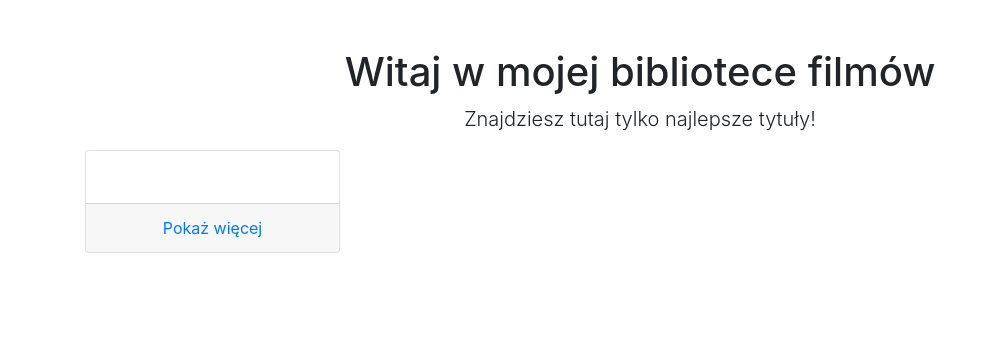
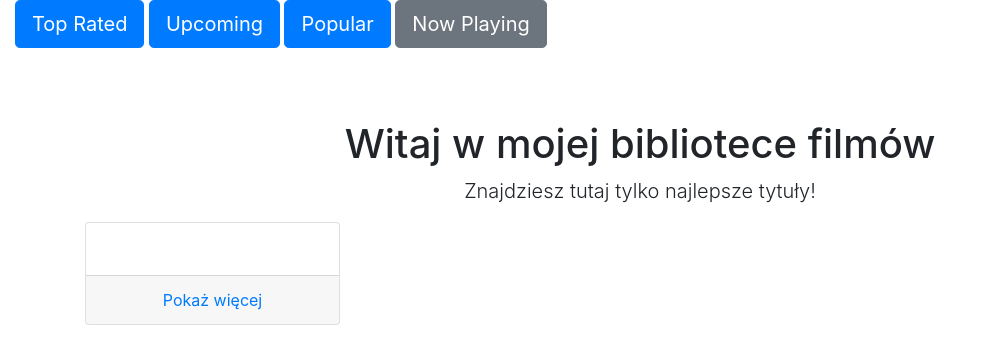
Before and after one commit to gwiktor/movies_catalogue, a Python web app: template templates/homepage.html in a window 1280 px wide. Shown: the part 56-420 px from the top of the page, without its empty margins (0-982 px from the left). Run offline with Jinja, Linux system fonts and the light colour scheme; the template is opened without the code that fills it: most values are stand-ins (such as "Sample title", 1, 10 or a date in 2020); some libraries are stand-ins or nearby versions.

Commit message:
Modify code

```diff
--- a/templates/index.html
+++ b/templates/index.html
@@ -42,6 +42,12 @@
   </nav>
 
   <!-- Page Content -->
+<div class="col-lg-12 mb-4">
+    <a href="{{ url_for('homepage', list_type="top_rated") }}" class="btn btn-lg btn-primary" role="button" aria-pressed="true">Top Rated</a>
+    <a href="{{ url_for('homepage', list_type="upcoming") }}" class="btn btn-lg btn-primary" role="button" aria-pressed="true">Upcoming</a>
+    <a href="{{ url_for('homepage', list_type="popular") }}" class="btn btn-lg btn-primary" role="button" aria-pressed="true">Popular</a>
+    <a href="{{ url_for('homepage', list_type="now_playing") }}" class="btn btn-secondary btn-lg" role="button" aria-pressed="true">Now Playing</a>
+</div>
 <div class="container">
     {% block content %}
     {% endblock %}
```
